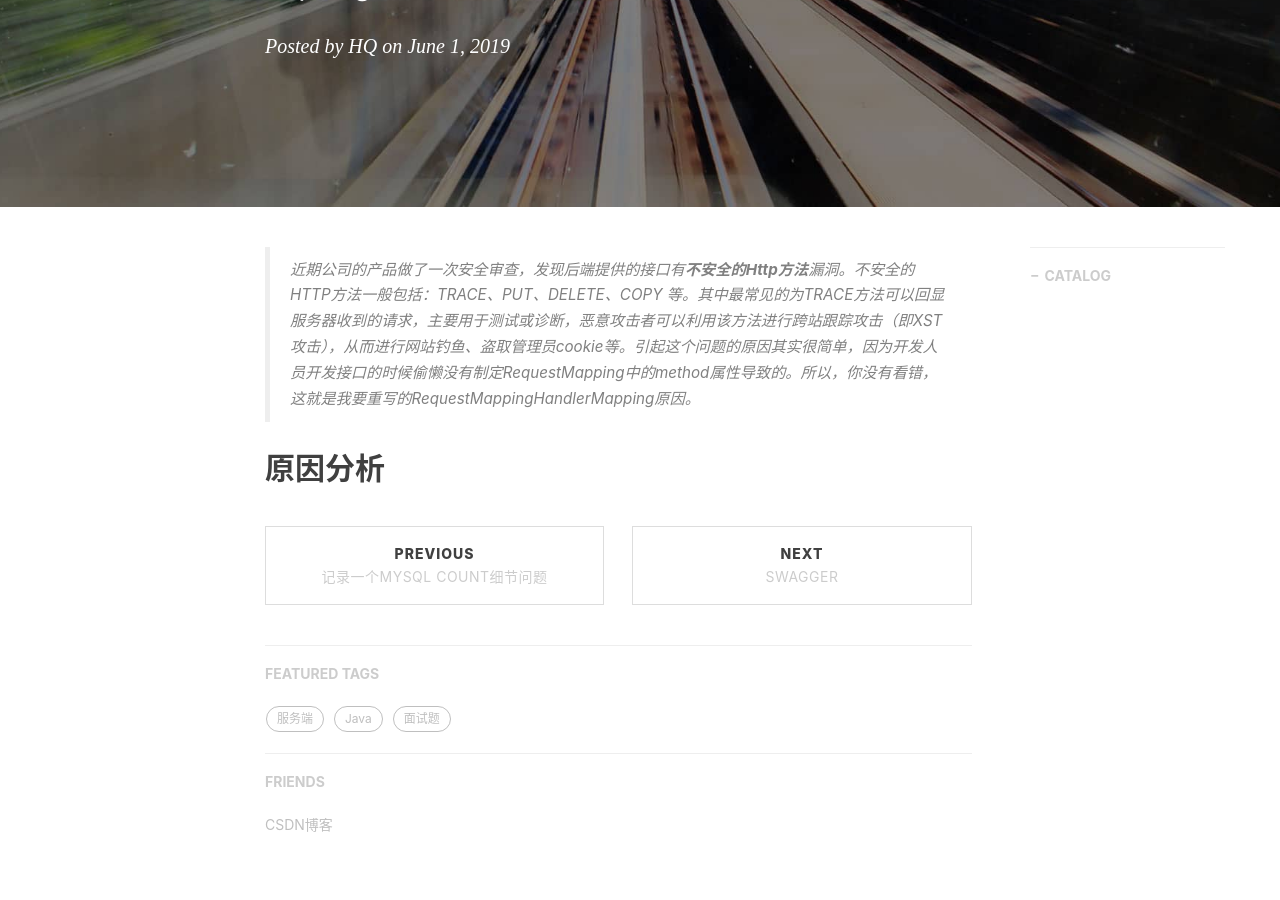
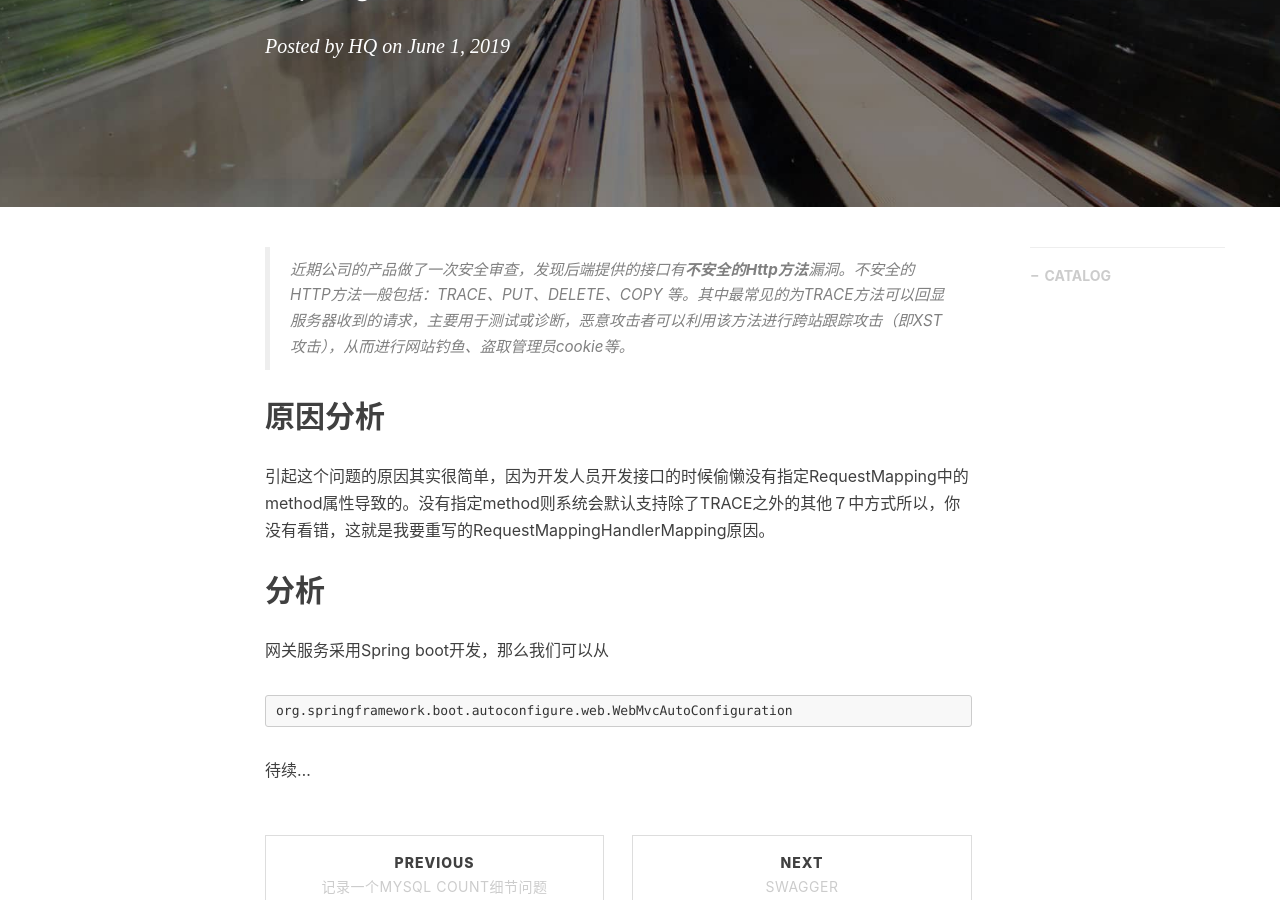
Before and after one commit to heqiao2010/heqiao2010.github.io, a Jekyll site: the page built from _posts/2019-06-17-记一次重写RequestMappingHandlerMapping的经历.markdown, in a window 1280 px wide and 900 px high, scrolled down 437 px. Built offline with Jekyll 4.4.1, drawn with Linux system fonts in a browser that asks for light colours; nearby versions of some CDN libraries; comment, search, counter and statistics services are not loaded.

Commit message:
add article but not finished。。

````diff
--- a/_posts/2019-06-17-记一次重写RequestMappingHandlerMapping的经历.markdown
+++ b/_posts/2019-06-17-记一次重写RequestMappingHandlerMapping的经历.markdown
@@ -10,6 +10,14 @@ tags:
     - Spring
 ---
 
->近期公司的产品做了一次安全审查，发现后端提供的接口有**不安全的Http方法**漏洞。不安全的HTTP方法一般包括：TRACE、PUT、DELETE、COPY 等。其中最常见的为TRACE方法可以回显服务器收到的请求，主要用于测试或诊断，恶意攻击者可以利用该方法进行跨站跟踪攻击（即XST攻击），从而进行网站钓鱼、盗取管理员cookie等。引起这个问题的原因其实很简单，因为开发人员开发接口的时候偷懒没有制定RequestMapping中的method属性导致的。所以，你没有看错，这就是我要重写的RequestMappingHandlerMapping原因。
+>近期公司的产品做了一次安全审查，发现后端提供的接口有**不安全的Http方法**漏洞。不安全的HTTP方法一般包括：TRACE、PUT、DELETE、COPY 等。其中最常见的为TRACE方法可以回显服务器收到的请求，主要用于测试或诊断，恶意攻击者可以利用该方法进行跨站跟踪攻击（即XST攻击），从而进行网站钓鱼、盗取管理员cookie等。
 
 ## 原因分析
+引起这个问题的原因其实很简单，因为开发人员开发接口的时候偷懒没有指定RequestMapping中的method属性导致的。没有指定method则系统会默认支持除了TRACE之外的其他７中方式所以，你没有看错，这就是我要重写的RequestMappingHandlerMapping原因。
+
+## 分析
+网关服务采用Spring boot开发，那么我们可以从
+```
+org.springframework.boot.autoconfigure.web.WebMvcAutoConfiguration
+```
+待续...
````
